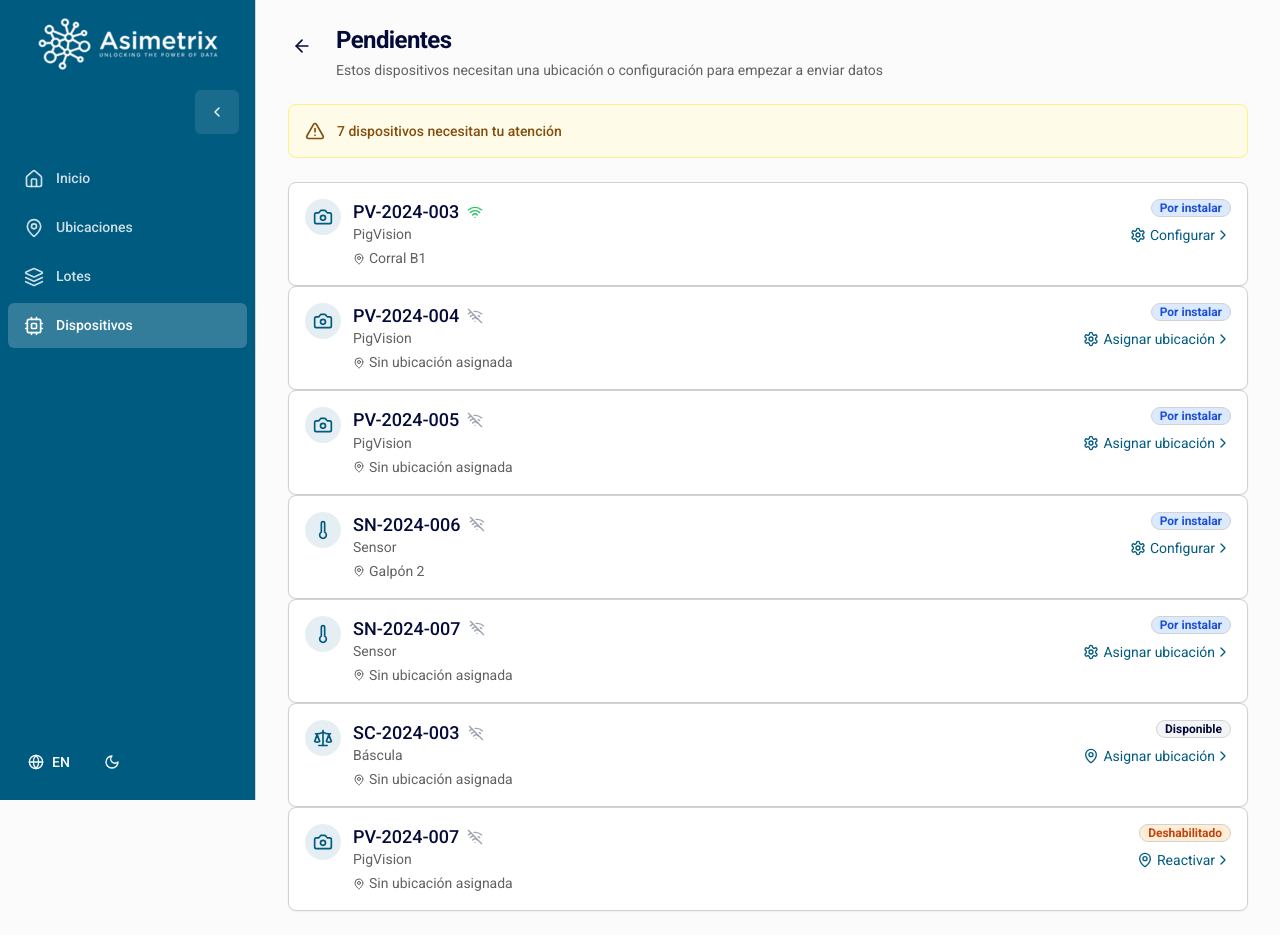
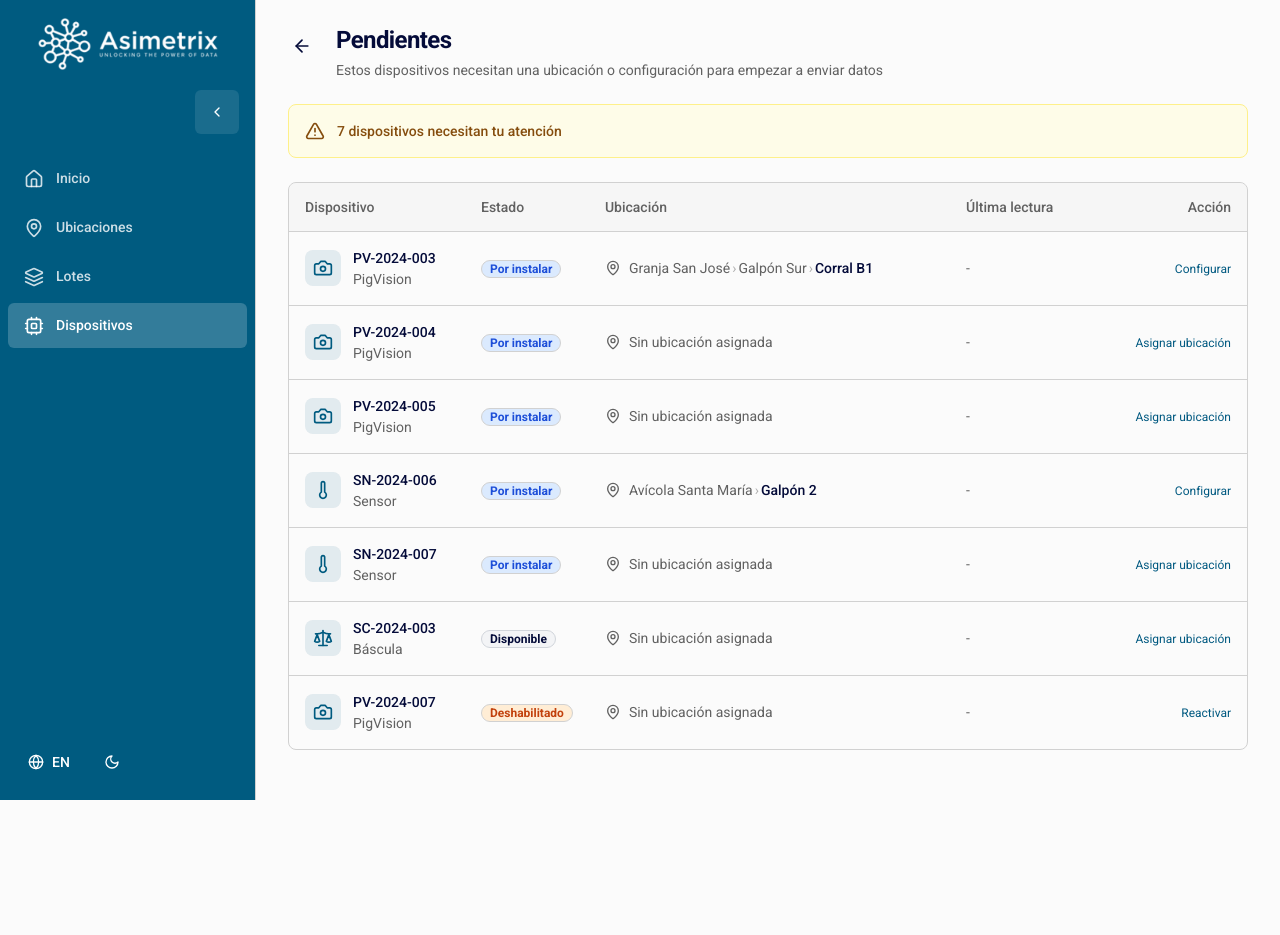
Before and after one commit to AnnaMoons/location-manager, a Next.js app: page /dispositivos/huerfanos in a window 1280 px wide. After the commit the page ends 800 px from the top, so only its background shows below. Built offline with nearby package versions, Linux system fonts and the light colour scheme; no server answers.

Commit message:
fix(devices): use table layout for orphan devices

```diff
--- a/app/(dashboard)/dispositivos/huerfanos/page.tsx
+++ b/app/(dashboard)/dispositivos/huerfanos/page.tsx
@@ -5,7 +5,7 @@ import { AlertTriangle } from 'lucide-react';
 import { PageHeader } from '@/components/shared/PageHeader';
 import { EmptyState } from '@/components/shared/EmptyState';
 import { LoadingState } from '@/components/shared/LoadingState';
-import { DeviceCard } from '@/components/devices/DeviceCard';
+import { DeviceTable } from '@/components/devices/DeviceTable';
 import { AlertBanner } from '@/components/dashboard/AlertBanner';
 import { useDevices } from '@/lib/hooks/useDevices';
 import { DeviceState } from '@/lib/types/device';
@@ -70,11 +70,7 @@ export default function OrphanDevicesPage() {
           actionHref="/dispositivos"
         />
       ) : (
-        <div className="space-y-3">
-          {sortedOrphanDevices.map((device) => (
-            <DeviceCard key={device.id} device={device} />
-          ))}
-        </div>
+        <DeviceTable devices={sortedOrphanDevices} />
       )}
     </div>
   );
```
